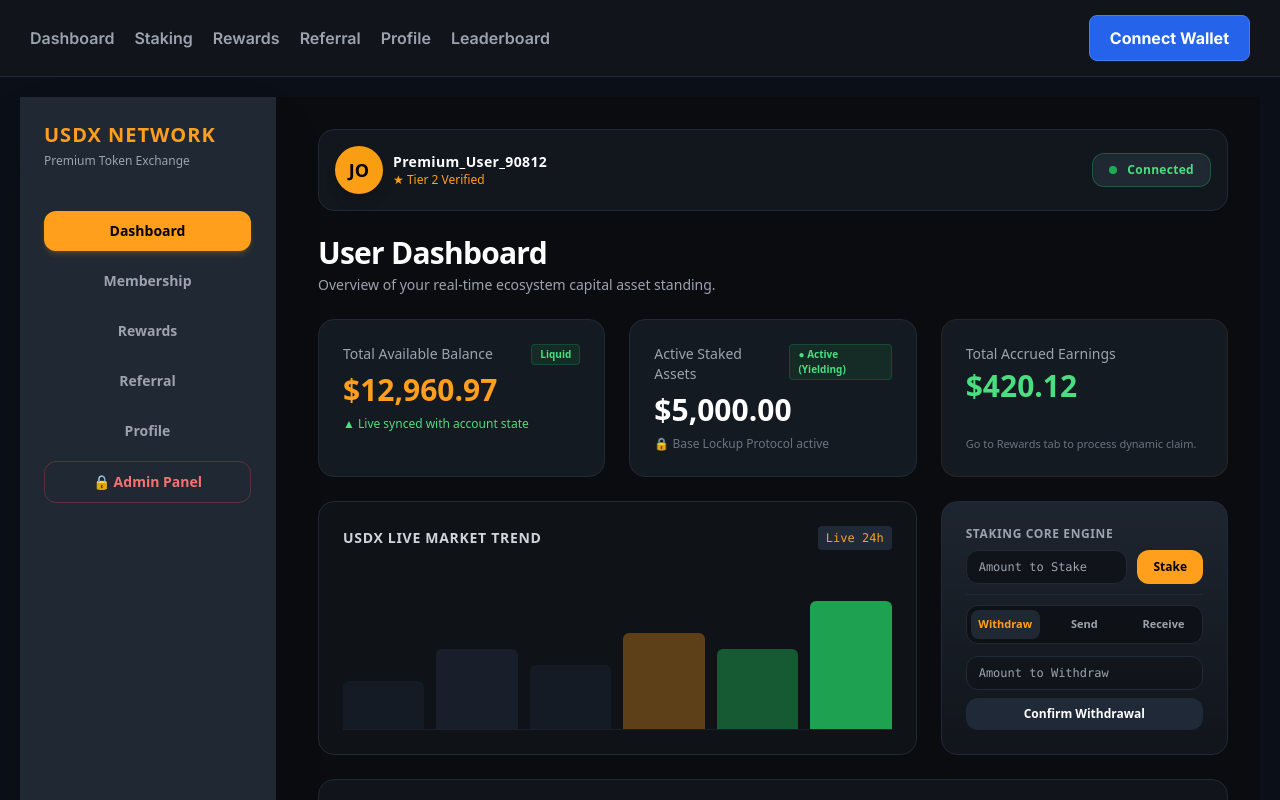
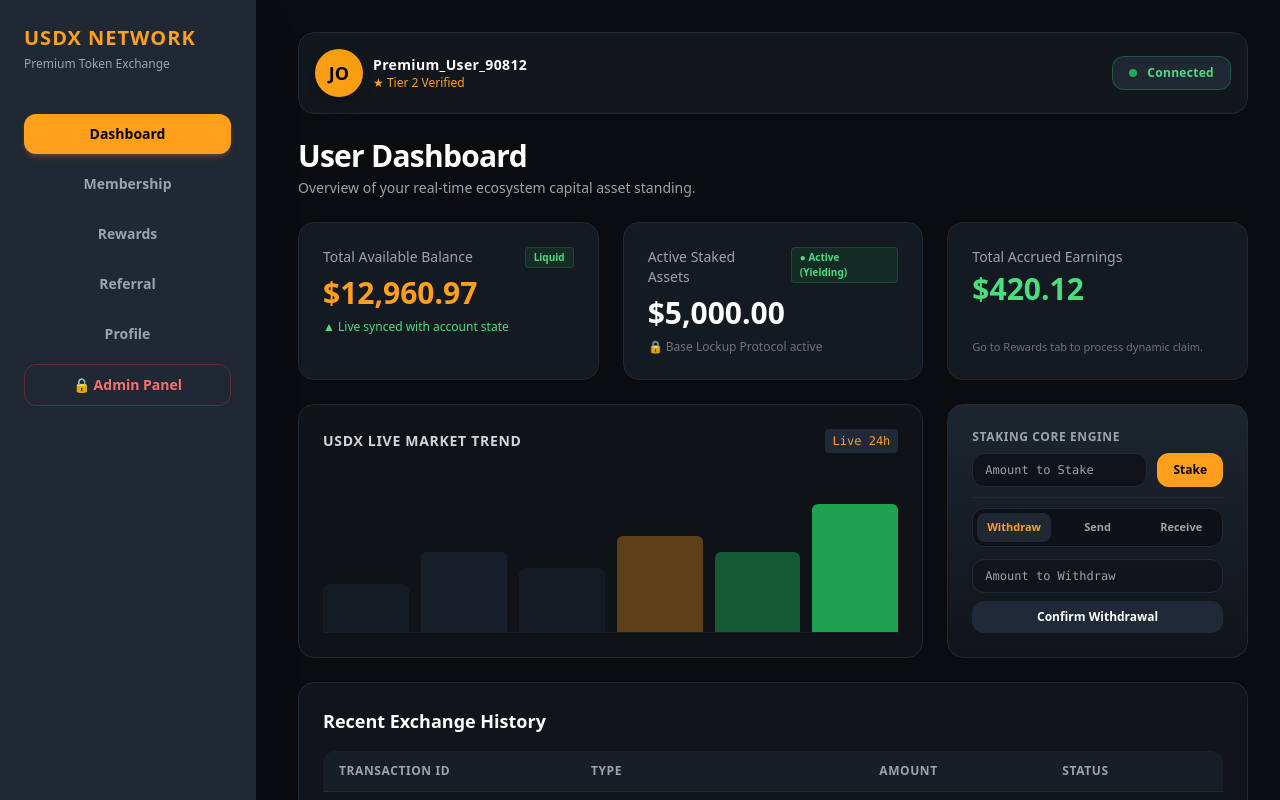
Before and after one commit to usdxofficialdev/-Dead-Token-Exchange-, a Next.js app: page / in a window 1280 px wide. Shown: the top 800 px of the page. Built offline with nearby package versions, Linux system fonts and the light colour scheme.

Commit message:
Update layout.tsx

```diff
--- a/app/layout.tsx
+++ b/app/layout.tsx
@@ -1,7 +1,6 @@
 import type { Metadata } from "next";
 import { Inter } from "next/font/google";
 import "./globals.css";
-import Navbar from "./components/Navbar"; // <-- Sahi folder se navbar import kiya
 
 const inter = Inter({ subsets: ["latin"] });
 
@@ -18,10 +17,7 @@ export default function RootLayout({
   return (
     <html lang="en">
       <body className={inter.className} style={{ margin: 0, background: "#0b0f17", color: "#fff" }}>
-        {/* Isse navbar poori website par upar dikhega */}
-        <Navbar />
-
-        <main style={{ padding: "20px" }}>
+        <main>
           {children}
         </main>
       </body>
```
